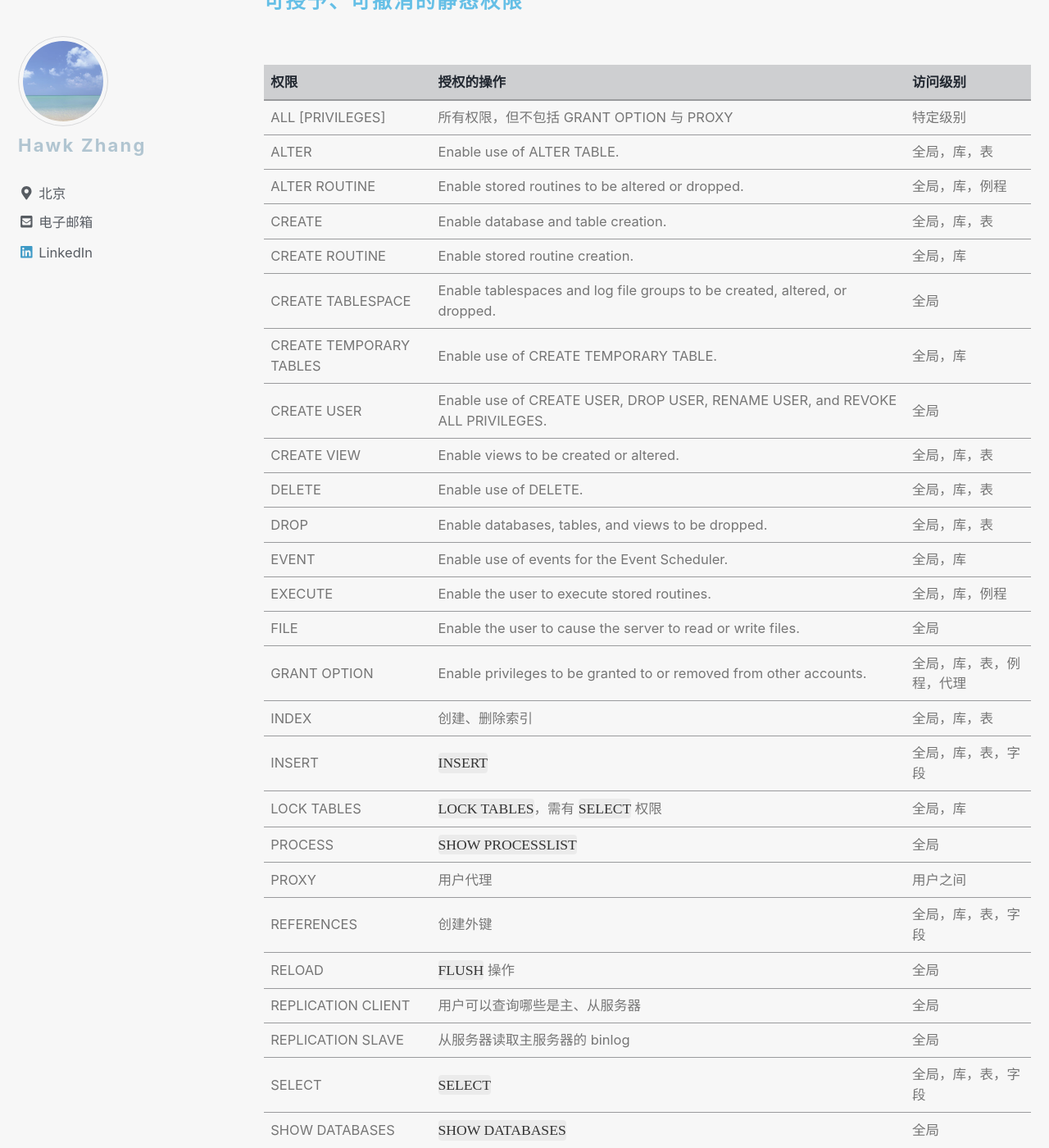
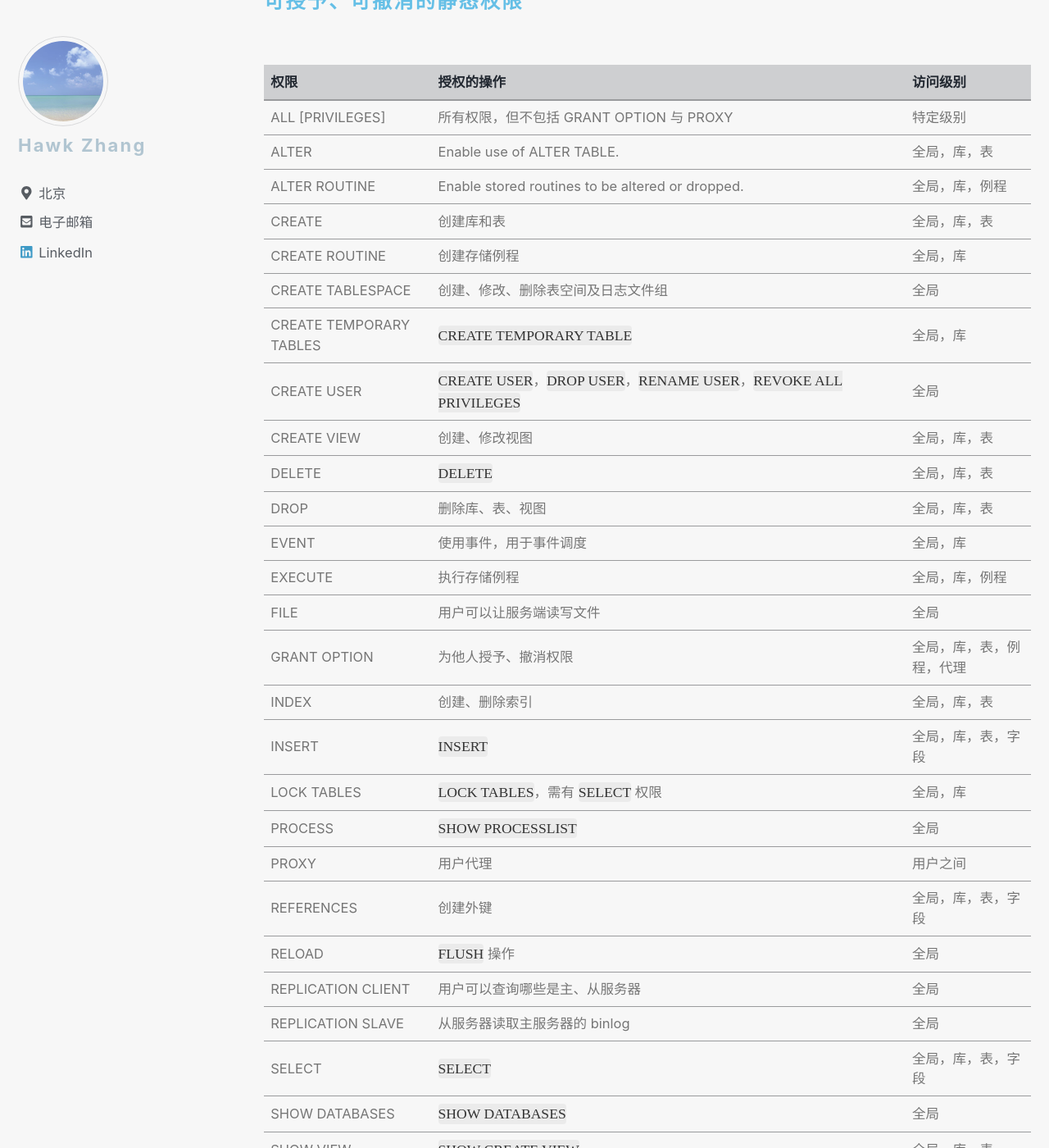
Before and after one commit to narru888/linotes_note, a Jekyll site: the page built from _posts/mysql/2016-04-02-statements.md, in a window 1280 px wide and 1400 px high, scrolled down 3230 px. Shown: the whole window at 82% size. Built offline with Jekyll 4.4.1, drawn with Linux system fonts in a browser that asks for light colours; nearby versions of some CDN libraries; a script that is not in the unit is left out.

Commit message:
update on 2018-10-11 09:30:01 CST

```diff
--- a/_posts/mysql/2016-04-02-statements.md
+++ b/_posts/mysql/2016-04-02-statements.md
@@ -122,18 +122,18 @@ ALTER USER 'hawk'@'localhost' IDENTIFIED BY 'newpassword'
 ALL [PRIVILEGES] | 所有权限，但不包括 GRANT OPTION 与 PROXY | 特定级别
 ALTER | Enable use of ALTER TABLE. | 全局，库，表
 ALTER ROUTINE | Enable stored routines to be altered or dropped. | 全局，库，例程
-CREATE | Enable database and table creation. | 全局，库，表
-CREATE ROUTINE | Enable stored routine creation. | 全局，库
-CREATE TABLESPACE | Enable tablespaces and log file groups to be created, altered, or dropped. | 全局
-CREATE TEMPORARY TABLES | Enable use of CREATE TEMPORARY TABLE. | 全局，库
-CREATE USER | Enable use of CREATE USER, DROP USER, RENAME USER, and REVOKE ALL PRIVILEGES. | 全局
-CREATE VIEW | Enable views to be created or altered. | 全局，库，表
-DELETE | Enable use of DELETE. | 全局，库，表
-DROP | Enable databases, tables, and views to be dropped. | 全局，库，表
-EVENT | Enable use of events for the Event Scheduler. | 全局，库
-EXECUTE | Enable the user to execute stored routines. | 全局，库，例程
-FILE | Enable the user to cause the server to read or write files. | 全局
-GRANT OPTION | Enable privileges to be granted to or removed from other accounts. | 全局，库，表，例程，代理
+CREATE | 创建库和表 | 全局，库，表
+CREATE ROUTINE | 创建存储例程 | 全局，库
+CREATE TABLESPACE | 创建、修改、删除表空间及日志文件组 | 全局
+CREATE TEMPORARY TABLES | `CREATE TEMPORARY TABLE` | 全局，库
+CREATE USER | `CREATE USER`，`DROP USER`，`RENAME USER`，`REVOKE ALL PRIVILEGES` | 全局
+CREATE VIEW | 创建、修改视图 | 全局，库，表
+DELETE | `DELETE` | 全局，库，表
+DROP | 删除库、表、视图 | 全局，库，表
+EVENT | 使用事件，用于事件调度 | 全局，库
+EXECUTE | 执行存储例程 | 全局，库，例程
+FILE | 用户可以让服务端读写文件 | 全局
+GRANT OPTION | 为他人授予、撤消权限 | 全局，库，表，例程，代理
 INDEX | 创建、删除索引 | 全局，库，表
 INSERT | `INSERT` | 全局，库，表，字段
 LOCK TABLES | `LOCK TABLES`，需有 `SELECT` 权限 | 全局，库
```
